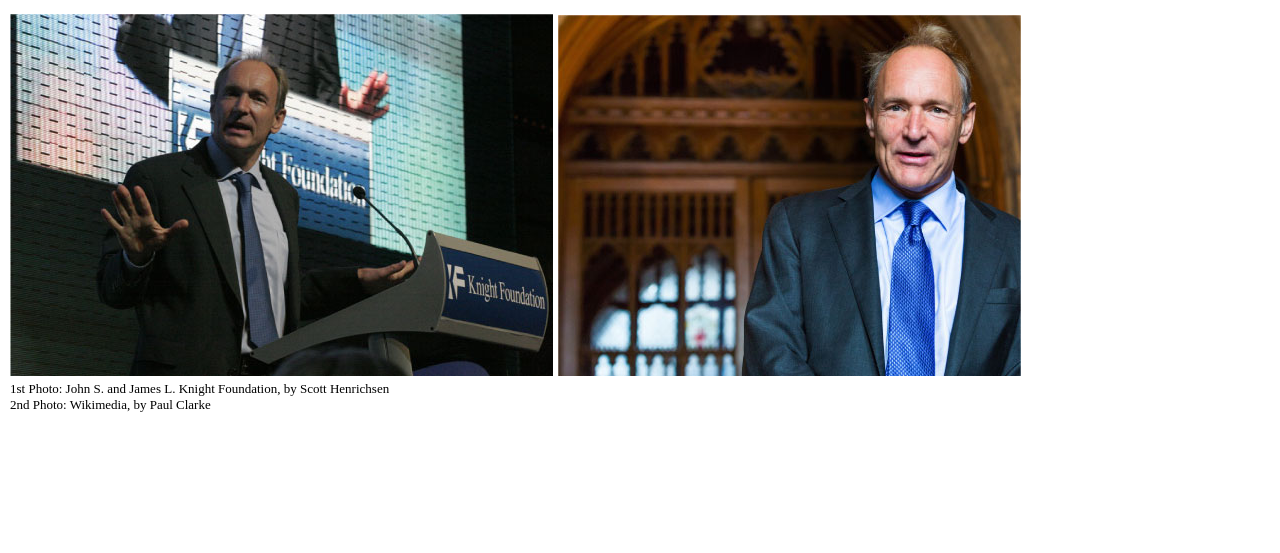
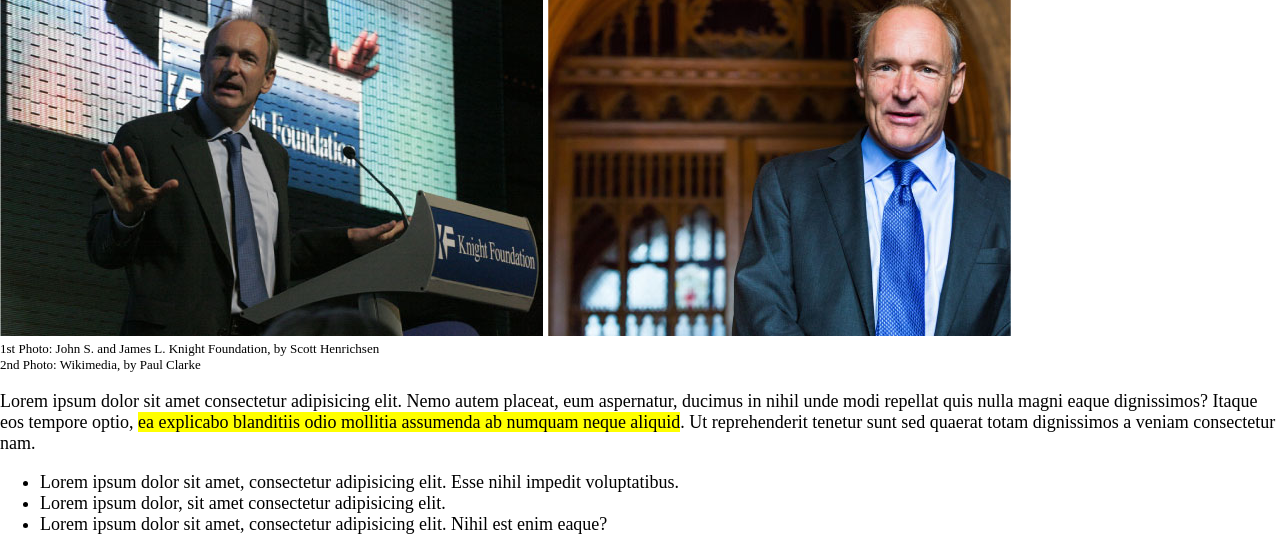
Before and after one commit to Starliege/eserciziobooleaner, a plain HTML site: page index.html in a window 1280 px wide. Shown: the part 291-844 px from the top of the page. Before the commit the page ends 800 px from the top, so only its background shows below. Drawn offline with Linux system fonts and the light colour scheme.

Commit message:
pre-table-done

```diff
--- a/index.html
+++ b/index.html
@@ -11,7 +11,7 @@
     <header>
         <a href="#"><img src="img/logo.svg" alt="logo Booleaner" id="logo"></a>
     </header>
-    <section>
+    <main>
         <h1>Internet deve essere al servizio del "bene pubblico": il manifesto di Tim Berners-Lee</h1>
         <div class="info">
             <span class="autore">Scritto da <a href="#">The Booleaner</a></span>
@@ -27,6 +27,15 @@
                 2nd Photo: Wikimedia, by Paul Clarke
             </figcaption>
         </figure>
-    </section>
+        <p> <!-- Qui ho usato il mark per convenienza, potevo anche utilizzare uno span con class o id per metterci background color -->
+            Lorem ipsum dolor sit amet consectetur adipisicing elit. Nemo autem placeat, eum aspernatur, ducimus in nihil unde modi repellat quis nulla magni eaque dignissimos? Itaque eos tempore optio, <mark>ea explicabo blanditiis odio mollitia assumenda ab numquam neque aliquid</mark>. Ut reprehenderit tenetur sunt sed quaerat totam dignissimos a veniam consectetur nam.
+        </p>
+        <ul id="lista1"> <!-- Ho usato l'id settando un valore margin negativo per bilanciare il margin dato al main -->
+            <li>Lorem ipsum dolor sit amet, consectetur adipisicing elit. Esse nihil impedit voluptatibus.</li>
+            <li>Lorem ipsum dolor, sit amet consectetur adipisicing elit.</li>
+            <li>Lorem ipsum dolor sit amet, consectetur adipisicing elit. Nihil est enim eaque?</li>
+        </ul>
+
+    </main>
 </body>
 </html>
```
